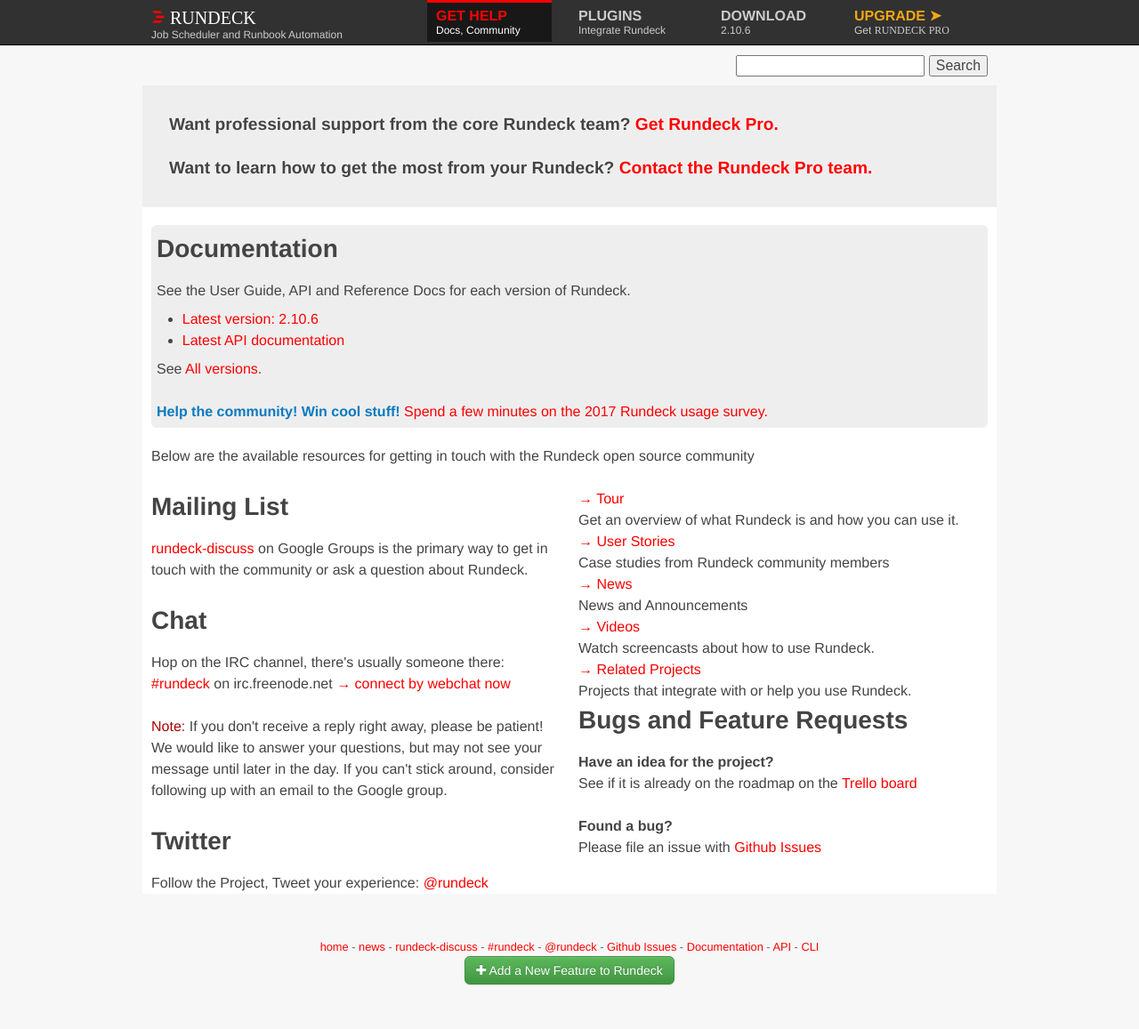
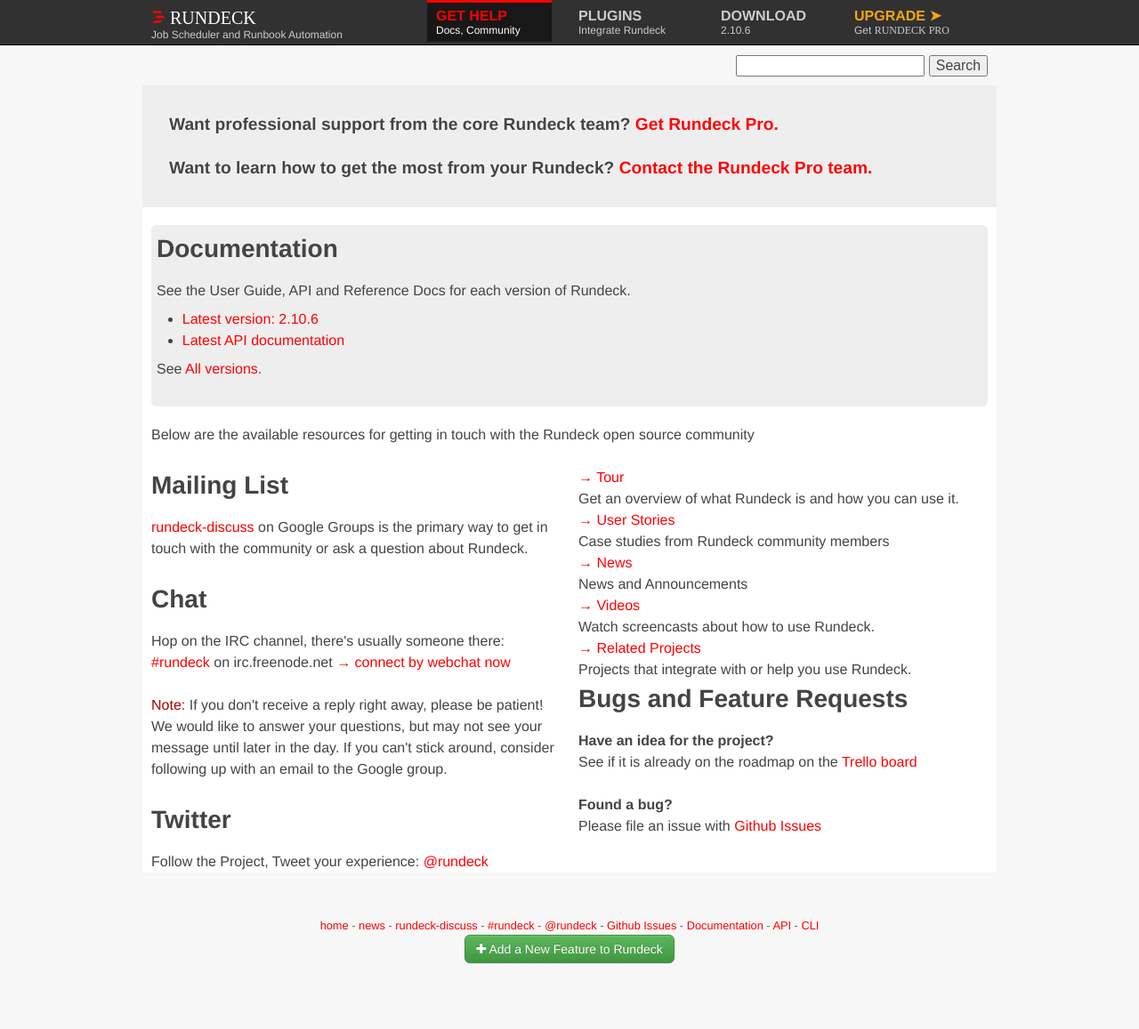
Before and after one commit to rundeck/rundeck-ghpages, a Jekyll site: the page built from help.html, in a window 1280 px wide. Shown: the whole page at 89% size. Built offline with Jekyll 4.4.1, drawn with Linux system fonts in a browser that asks for light colours; nearby versions of some CDN libraries; after the commit the page ends 1133 px from its top, so only the background shows below that.

Commit message:
remove links to 2017 usage survey

```diff
--- a/help.html
+++ b/help.html
@@ -35,7 +35,7 @@
 
 	    			<p>See <a href="docs.html">All versions</a>. </p>
 	    			<p>&nbsp;</p>
-	    			<p><span style="color:#0a7ac1; font-weight: bold;">Help the community! Win cool stuff!</span> <a href="https://www.rundeck.com/usage-survey-2017">Spend a few minutes on the 2017 Rundeck usage survey.</a></p>
+
 	    		</div>
 	    	</div>
 	    	<div class="grid_12">
```
